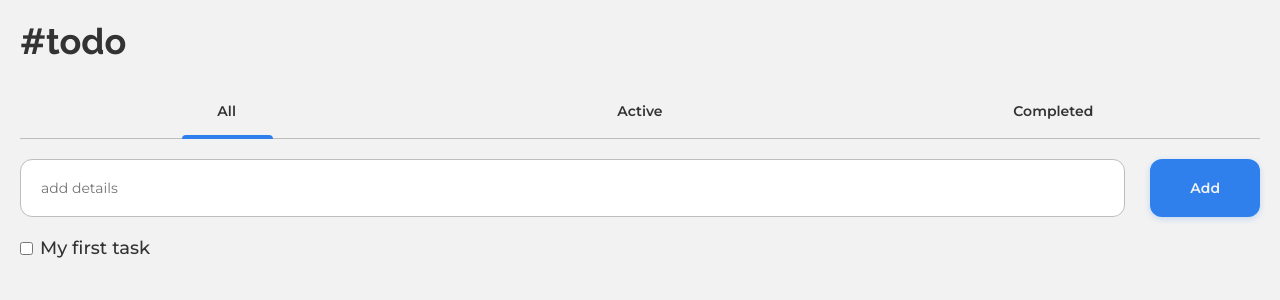
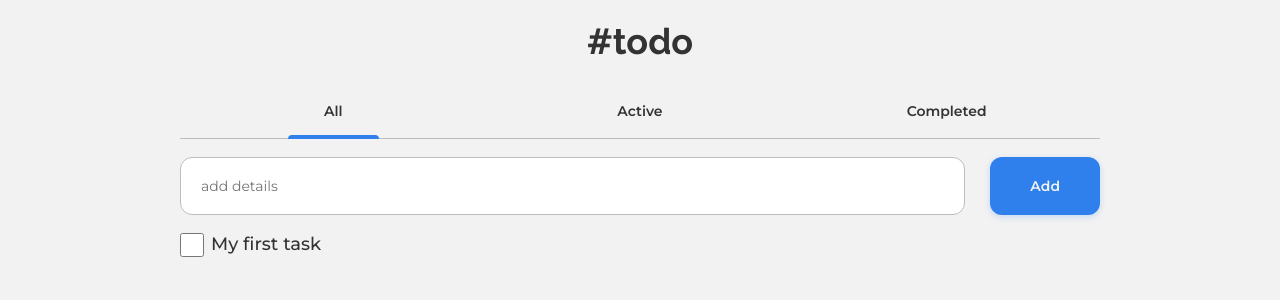
Before and after one commit to MinsterRobin/vue-todolist, a Vue app: page / in a window 1280 px wide. Shown: the top 300 px of the page. Built offline with nearby package versions, Linux system fonts and the light colour scheme.

Commit message:
V2 + Delete button on "Completed" tab

```diff
--- a/package.json
+++ b/package.json
@@ -9,6 +9,7 @@
   },
   "dependencies": {
     "core-js": "^3.6.5",
+    "uuid": "^8.3.2",
     "vue": "^3.2.26",
     "vuex": "^4.0.2"
   },
@@ -37,9 +38,7 @@
     "parserOptions": {
       "parser": "babel-eslint"
     },
-    "rules": {
-
-    }
+    "rules": {}
   },
   "browserslist": [
     "> 1%",
--- a/src/components/atoms/ButTon.vue
+++ b/src/components/atoms/ButTon.vue
@@ -1,28 +1,30 @@
 <template>
-    <button class="button">{{text}}</button>
+    <button class="button" :class="{danger: danger}"><slot/></button>
 </template>
 
 <script>
     export default {
         name: "ButTon",
         props: {
-            text: {
-                type: String,
-                required: true
-            }
+            danger: Boolean
         }
     }
 </script>
 
 <style lang="scss" scoped>
     .button {
+        display: flex;
+        align-items: center;
+        gap: 6px;
         background-color: #2F80ED;
         padding: 20px 40px;
         max-width: min-content;
+        white-space: nowrap;
         box-shadow: 0 2px 6px rgba(127, 177, 243, 0.4);
         border-radius: 12px;
         border: none;
         color: $color-background-primary;
+
         font: {
             family: $font-family-primary;
             weight: 600;
@@ -30,4 +32,8 @@
         }
         cursor: pointer;
     }
+
+    .danger {
+        background-color: $color-danger;
+    }
 </style>
--- a/src/components/atoms/Checkbox.vue
+++ /dev/null
@@ -1,16 +0,0 @@
-<template>
-    <input class="checkbox" type="checkbox">
-</template>
-
-<script>
-    export default {
-        name: "Checkbox",
-    }
-</script>
-
-<style lang="scss" scoped>
-    .checkbox {
-        height: 24px;
-        width: 24px;
-    }
-</style>
--- /dev/null
+++ b/src/components/atoms/TrashIcon.vue
@@ -0,0 +1,18 @@
+<template>
+    <svg width="14" height="18" viewBox="0 0 14 18" fill="none" xmlns="http://www.w3.org/2000/svg">
+        <path d="M11 6V16H3V6H11ZM9.5 0H4.5L3.5 1H0V3H14V1H10.5L9.5 0ZM13 4H1V16C1 17.1 1.9 18 3 18H11C12.1 18 13 17.1 13 16V4Z" :fill="color"/>
+    </svg>
+</template>
+
+<script>
+    export default {
+        name: "TrashIcon",
+        props: {
+            color: String
+        }
+    }
+</script>
+
+<style scoped lang="scss">
+
+</style>
--- a/src/components/molecules/TabsBar.vue
+++ b/src/components/molecules/TabsBar.vue
@@ -9,9 +9,9 @@
         <div class="tab-selector">
             <div class="tab-selector__container">
                 <transition-group name="translation">
-                    <div class="tab-selector__placeholder1" v-bind:class="getActiveFilter"/>
-                    <div class="tab-selector__placeholder2" v-bind:class="getActiveFilter"/>
-                    <div class="tab-selector__selector" v-bind:class="getActiveFilter"/>
+                    <div :key="1" class="tab-selector__placeholder1" v-bind:class="getActiveFilter"/>
+                    <div :key="2" class="tab-selector__placeholder2" v-bind:class="getActiveFilter"/>
+                    <div :key="3" class="tab-selector__selector" v-bind:class="getActiveFilter"/>
                 </transition-group>
             </div>
             <div class="tab-selector__hr"/>
@@ -24,7 +24,6 @@
         name: "TabsBar",
         computed: {
             getActiveFilter() {
-                console.log(this.$store.state.activeFilter);
                 return this.$store.state.activeFilter;
             }
         }
--- a/src/components/molecules/TaskAdder.vue
+++ b/src/components/molecules/TaskAdder.vue
@@ -3,8 +3,9 @@
         <InputField
             placeholder="add details"
             v-model:value="value"
+            @keyup.enter="$emit('add', value)"
         />
-        <ButTon text="Add" @click="$emit('add', value)"/>
+        <ButTon @click="$emit('add', value)">Add</ButTon>
     </div>
 </template>
 
--- a/src/components/molecules/TodoTask.vue
+++ b/src/components/molecules/TodoTask.vue
@@ -1,31 +1,32 @@
 <template>
     <div class="task">
+        <div class="task__content">
             <input
-            class="checkbox"
+                class="task__checkbox"
                 type="checkbox"
                 :checked="completed"
                 :v-model="completed"
                 @change='$emit("update", $event.target.checked)' />
             <p class="task__text" v-bind:class="{task__textChecked: completed}">{{taskText}}</p>
         </div>
+        <TrashIcon v-if="deleteMode" class="task__delete-button" color="#BDBDBD" @click="$emit('delete')" />
+    </div>
 </template>
 
 <script>
+    import TrashIcon from "@/components/atoms/TrashIcon";
+
     export default {
         name: "TodoTask",
+        components: {TrashIcon},
         props: {
             taskText: {
                 type: String,
                 required: true
             },
-            inputValue: {
-                type: String,
-                required: false
-            },
-            completed: {
-                type: Boolean,
-                required: false
-            }
+            inputValue: String,
+            completed: Boolean,
+            deleteMode: Boolean
         }
     }
 </script>
@@ -35,7 +36,12 @@
         display: flex;
         width: auto;
         align-items: center;
+        justify-content: space-between;
+
+        &__content {
+            display: flex;
             gap: 7px;
+        }
 
         &__text {
             font: {
@@ -53,5 +59,10 @@
             height: 24px;
             width: 24px;
         }
+
+        &__delete-button {
+            cursor: pointer;
+            margin-right: 12px;
+        }
     }
 </style>
--- a/src/components/organisms/TodoList.vue
+++ b/src/components/organisms/TodoList.vue
@@ -1,12 +1,28 @@
 <template>
     <div class="todolist">
         <TabsBar />
-        <TaskAdder @update="ok($event)" @add="addTask($event)"/>
-        <div v-for="(task, index) in getFilteredTasks" :key="index" class="todolist__tasks">
-            <div>
-                <TodoTask :task-text="task.content" :completed="task.completed" @update="completeTask($event, index)" />
+        <TaskAdder v-if="getActiveFilter !== 'Completed'" @update="ok($event)" @add="addTask($event)"/>
+        <div class="todolist__tasks">
+            <div v-for="(task) in getFilteredTasks" :key="task._id" >
+                <div>
+                    <TodoTask
+                        :task-text="task.content"
+                        :completed="task.completed"
+                        @update="completeTask($event, task._id)"
+                        :deleteMode="getActiveFilter === 'Completed'"
+                        @delete="deleteTask(task._id)"
+                    />
+                </div>
             </div>
         </div>
+        <ButTon
+            @click="deleteAllTasks()"
+            v-if="getActiveFilter === 'Completed'"
+            danger
+            class="todolist__delete-button">
+            <TrashIcon class="todolist__trash-icon" color="#ffffff"/>
+                delete all
+        </ButTon>
     </div>
 </template>
 
@@ -14,10 +30,12 @@
     import TabsBar from "@/components/molecules/TabsBar";
     import TaskAdder from "@/components/molecules/TaskAdder";
     import TodoTask from "@/components/molecules/TodoTask";
+    import ButTon from "@/components/atoms/ButTon";
+    import TrashIcon from "@/components/atoms/TrashIcon";
 
     export default {
         name: "TodoList",
-        components: {TodoTask, TaskAdder, TabsBar},
+        components: {TrashIcon, ButTon, TodoTask, TaskAdder, TabsBar},
         data() {
             return {
                 task: {
@@ -28,11 +46,19 @@
             }
         },
         methods: {
-            completeTask(e, taskIndex) {
-                this.$store.commit('completeTask', {taskIndex: taskIndex, completed: e});
+            completeTask(e, taskId) {
+                console.log(taskId);
+                this.$store.commit('completeTask', {taskId: taskId, completed: e});
             },
             addTask(taskContent) {
                 this.$store.commit('addTask', taskContent);
+            },
+            deleteTask(taskId) {
+                // console.log(taskIndex);
+                this.$store.commit('deleteTask', taskId);
+            },
+            deleteAllTasks() {
+                this.$store.commit('deleteAllTasks');
             }
         },
         computed: {
@@ -50,6 +76,9 @@
                     default:
                         return tasks;
                 }
+            },
+            getActiveFilter() {
+                return this.$store.state.activeFilter;
             }
 
         },
@@ -61,11 +90,20 @@
         display: flex;
         flex-direction: column;
         width: 100%;
-        gap: 20px;
+        gap: 18px;
 
         &__tasks {
             display: flex;
+            gap: 27px;
             flex-direction: column;
+        }
+
+        &__delete-button {
+            align-self: end;
+        }
+
+        &__trash-icon {
+            height: 17px;
         }
     }
 </style>
--- a/src/scss/abstracts/_variables.scss
+++ b/src/scss/abstracts/_variables.scss
@@ -16,6 +16,7 @@ $font-size-xxl: 3.6rem;
 /// Colors
 $color-primary: #2F80ED;
 $color-secondary: #BDBDBD;
+$color-danger: #EB5757;
 
 $color-text: #333333;
 $color-text-secondary: #000000;
@@ -30,10 +31,10 @@ $border-radius: 12px;
 /// Breakpoints map
 $media-direction: max;
 $breakpoints: (
-        'small': 320px,
-        'medium': 768px,
-        'large': 1024px,
+    'small': 320px,
+    'medium': 768px,
+    'large': 1024px,
 ) !default;
 
 /// Container's maximum width
-$max-width: 1520px !default;
+$max-width: 960px !default;
--- a/src/store.js
+++ b/src/store.js
@@ -1,4 +1,5 @@
 import {createStore} from "vuex";
+import {v4 as uuidv4} from "uuid";
 
 // Create a new store instance.
 const store = createStore({
@@ -6,6 +7,7 @@ const store = createStore({
         return {
             tasks: [
                 {
+                    _id: 0,
                     content: "My first task",
                     completed: false,
                 }
@@ -22,13 +24,30 @@ const store = createStore({
         },
 
         addTask (state, payload) {
-            state.tasks = [...state.tasks, {content: payload, completed: false}];
+            state.tasks = [...state.tasks, {_id:uuidv4(), content: payload, completed: false}];
+            console.log(state.tasks);
             localStorage.setItem('tasks', JSON.stringify(state.tasks));
         },
         completeTask (state, payload) {
-            state.tasks[payload.taskIndex].completed = payload.completed;
+            console.log(payload.taskId);
+            let taskIndex = state.tasks.findIndex(task => task._id === payload.taskId);
+            console.log(taskIndex);
+            if(taskIndex === -1) {
+                console.log("Couldn't update task");
+            } else {
+                state.tasks[taskIndex].completed = payload.completed;
+                localStorage.setItem('tasks', JSON.stringify(state.tasks));
+            }
+        },
+        deleteTask (state, payload) {
+            state.tasks = state.tasks.filter(task => task._id !== payload);
             localStorage.setItem('tasks', JSON.stringify(state.tasks));
         },
+        deleteAllTasks (state) {
+            state.tasks = state.tasks.filter(task => task.completed === false);
+            localStorage.setItem('tasks', JSON.stringify(state.tasks));
+        },
+
         setActiveFilter(state, payload) {
             state.activeFilter = payload;
         }
--- a/src/views/ViewTodoList.vue
+++ b/src/views/ViewTodoList.vue
@@ -1,5 +1,5 @@
 <template>
-    <div class="test">
+    <div class="viewTodoList">
         <TypoH1>#todo</TypoH1>
         <TodoList />
     </div>
@@ -17,10 +17,12 @@
 <style scoped lang="scss" rel="stylesheet/scss">
     @import "src/scss/main";
 
-    .test {
+    .viewTodoList {
         display: flex;
         flex-direction: column;
         gap: 40px;
+        align-items: center;
+
         font: {
             family: $font-family-secondary;
             size: $font-size-l;
```
Also changed, not shown: src/assets/Delete.svg (added), 1 other file (tests, documents, lock files or other folders). Lines whose indentation alone changed are shown as unchanged.
